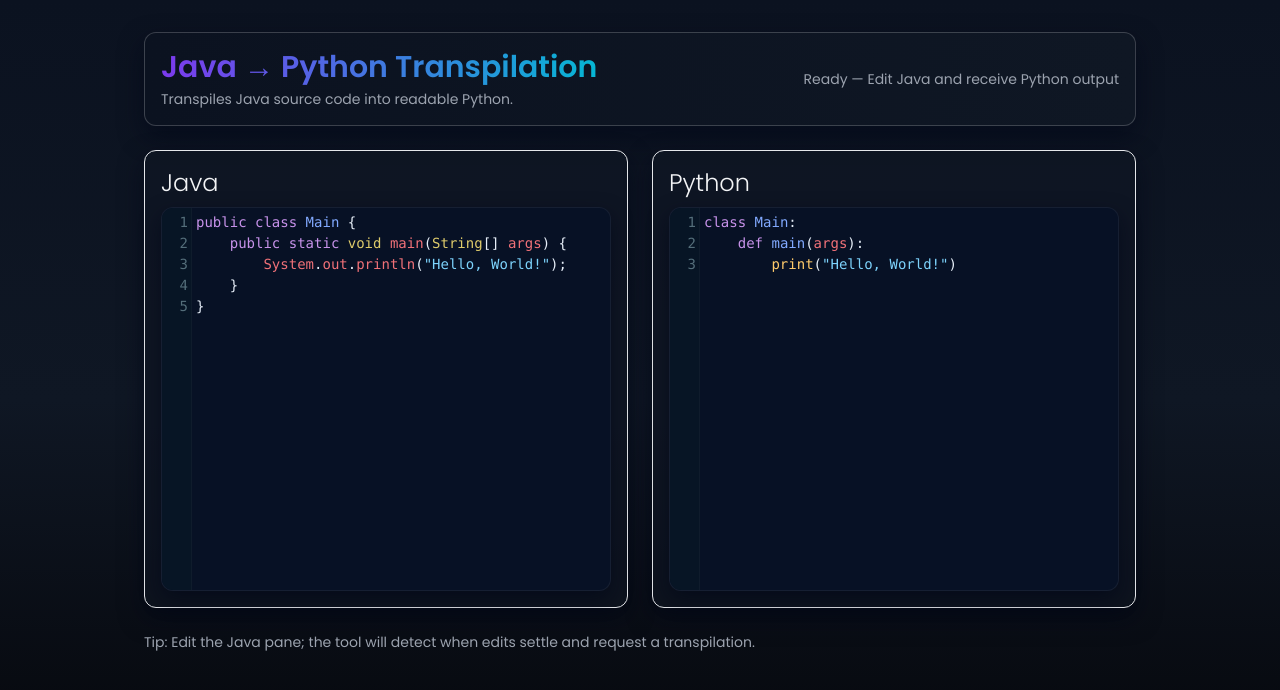
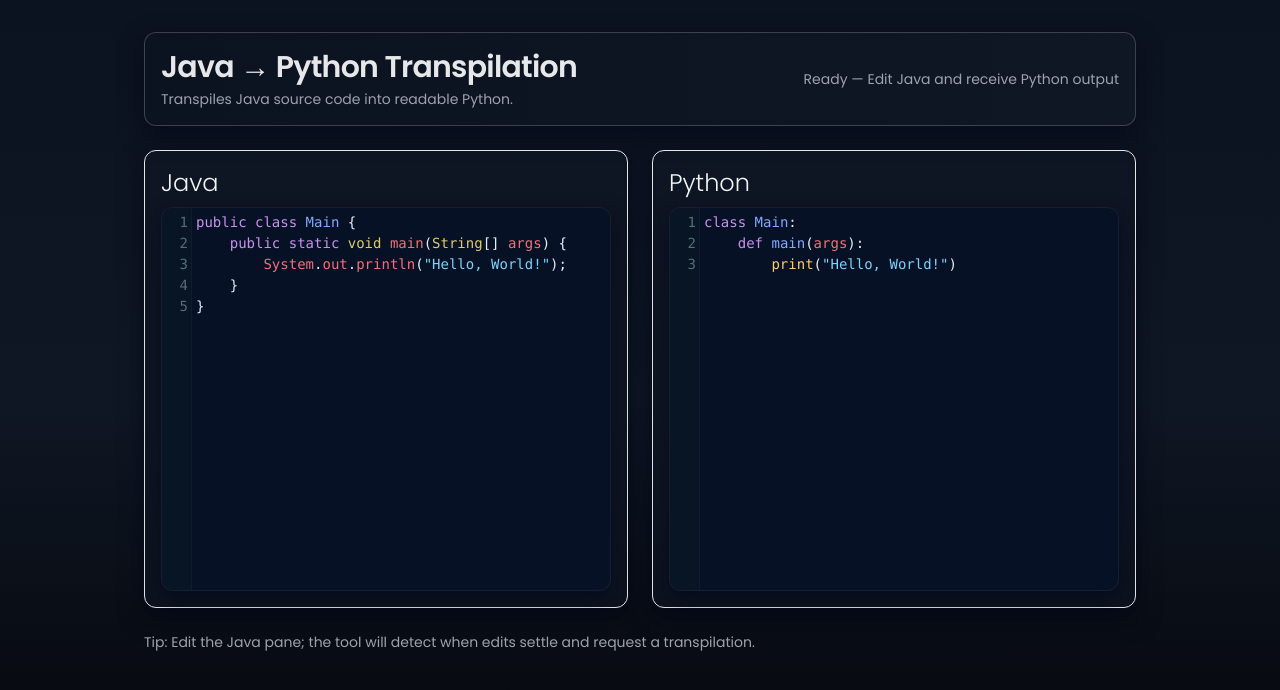
Before and after one commit to 8SIXSect/JavaToPythonTranspilerDemo, a Vue app in the folder client/: page / in a window 1280 px wide. Shown: the top 690 px of the page. Built offline with nearby package versions, Linux system fonts and the light colour scheme.

Commit message:
Removed ugly gradient

```diff
--- a/client/src/components/ProjectTitleHeaderRibbon.vue
+++ b/client/src/components/ProjectTitleHeaderRibbon.vue
@@ -2,7 +2,7 @@
     <div class="bg-gradient-to-r from-surface-800 to-surface-700 rounded-xl p-4 mb-6 shadow-lg-soft border border-gray-100 border-opacity-20">
         <div class="flex items-center justify-between gap-4">
             <div>
-                <h2 class="text-2xl md:text-3xl font-header font-semibold leading-tight bg-clip-text text-transparent bg-gradient-to-r from-primary to-accent">
+                <h2 class="text-2xl md:text-3xl font-header font-semibold leading-tight tracking-tight text-white text-opacity-90">
                     Java → Python Transpilation
                 </h2>
                 <p class="mt-1 text-sm text-gray-400">
```
